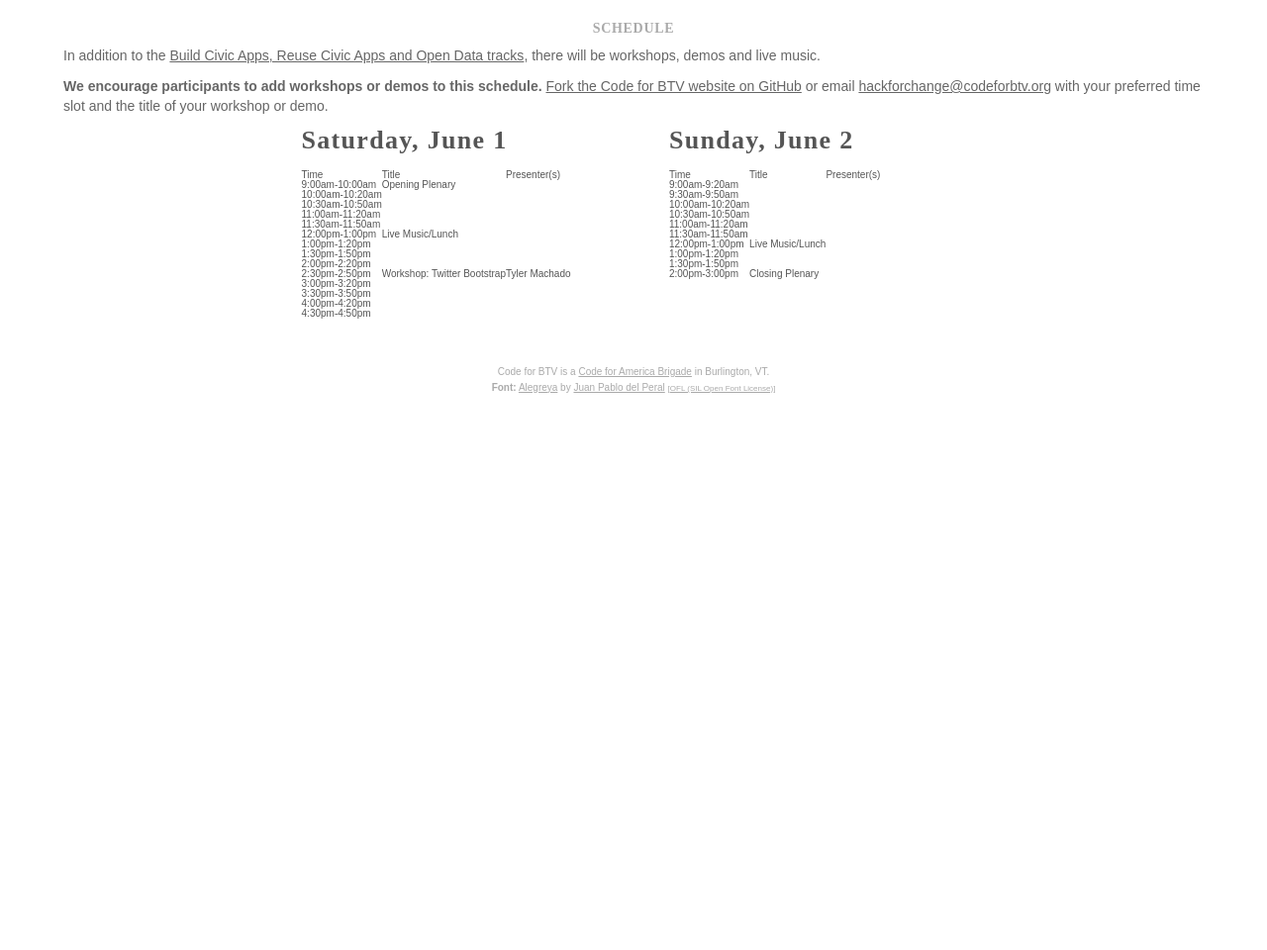
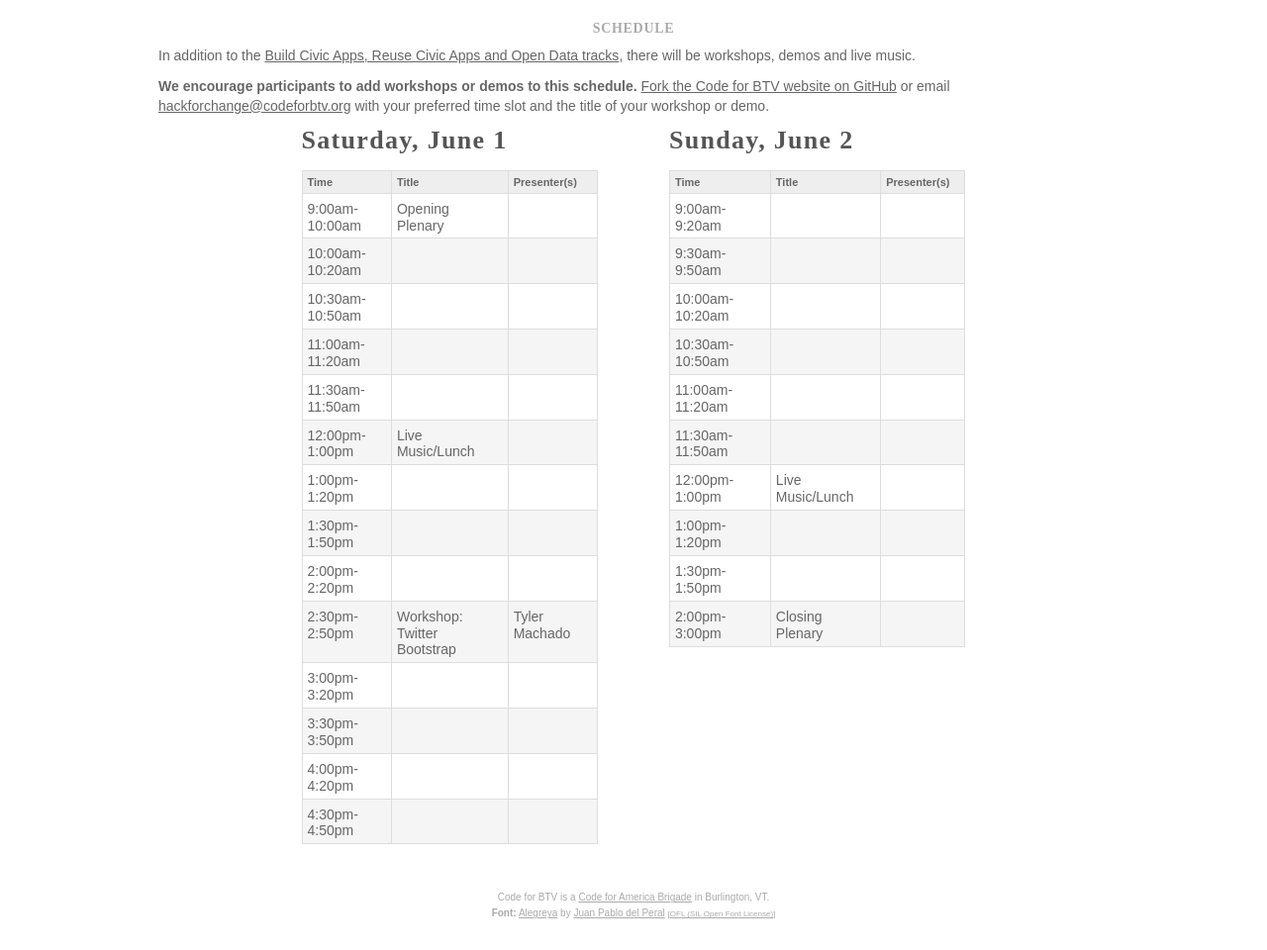
Before and after one commit to tedholtz/codeforbtv.github.com, a Jekyll site: the page built from schedule/index.html, in a window 1280 px wide. Shown: the whole page at 99% size. Built offline with Jekyll 4.4.1, drawn with Linux system fonts in a browser that asks for light colours; some web fonts are replaced; before the commit the page ends 900 px from its top, so only the background shows below that.

Commit message:
Add CSS support for tables.

```diff
--- a/css/content.css
+++ b/css/content.css
@@ -1,10 +1,19 @@
+h1,
+p,
+li,
+th,
+td {
+    max-width: 960px;
+    margin-left: auto;
+    margin-right: auto;
+    font-size: 1.4em;
+    line-height: 1.4;
+    color: #666;
+}
 h1,
 p,
 li {
     margin-top: 0.8em;
-    font-size: 1.4em;
-    line-height: 1.4;
-    color: #666;
 }
 h1 {
     margin-top: 0.4em;
@@ -48,6 +57,20 @@ nav li:not(:last-child) {
     margin-right: 0.6em;
     padding-right: 0.6em;
     border-right: 1px solid #DDD;
+}
+th,
+td {
+    padding: 0.5em 15px 0.3em 5px;
+    border: 1px solid #DDD;
+    line-height: 1.2;
+}
+th {
+    background-color: #EEE;
+    font-size: 1.1em;
+    font-weight: bold;
+}
+tr:nth-child(even) td {
+    background-color: #F5F5F5;
 }
 a {
     color: #666;
```
